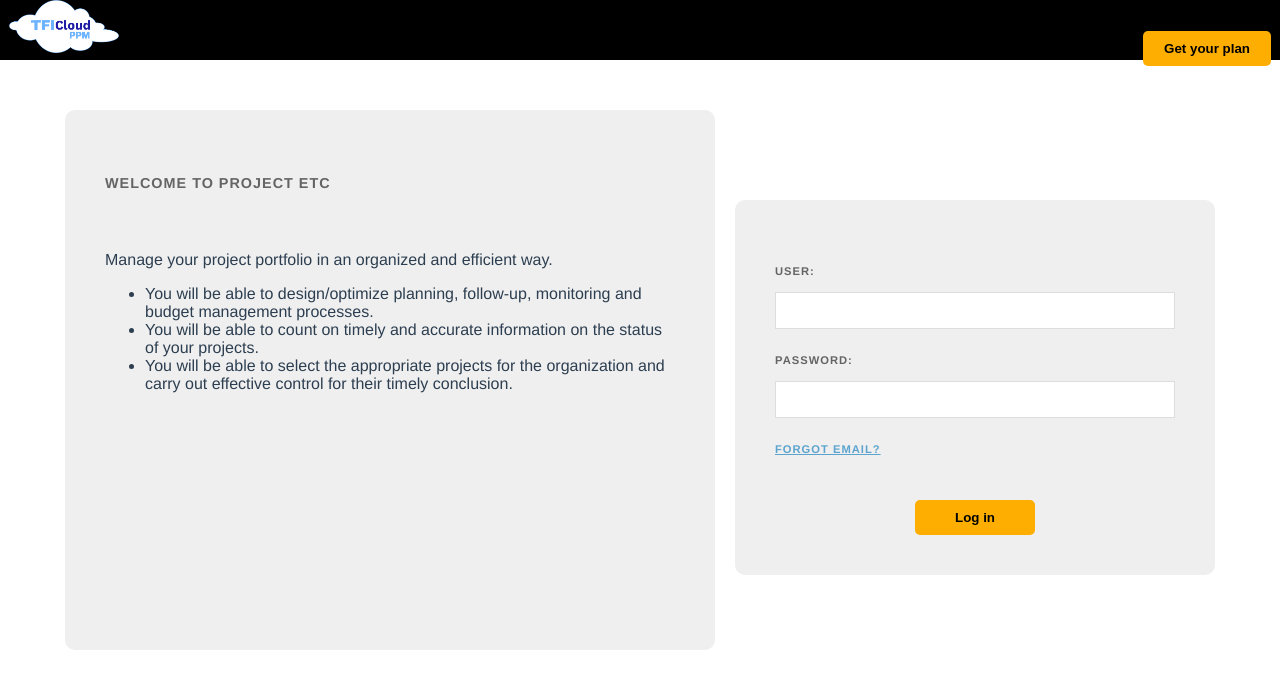
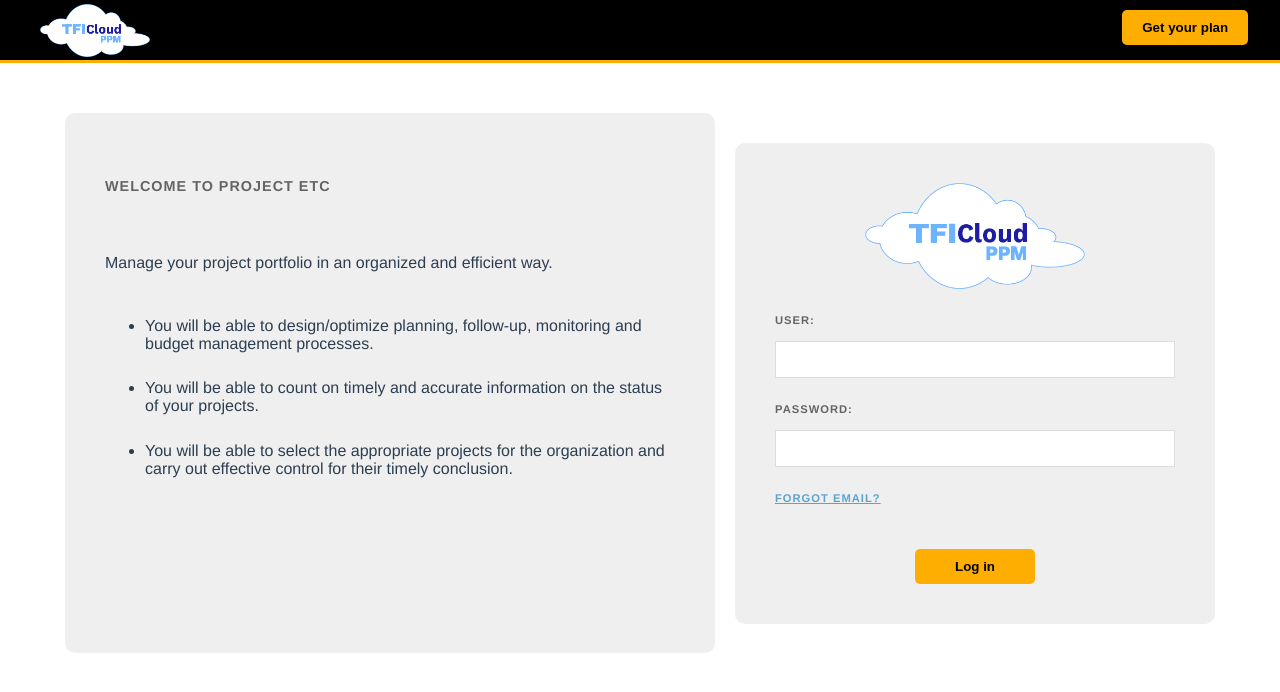
Before and after one commit to tfi-cloud/PPMetc, a Vue app in the folder modal-project/: page / in a window 1280 px wide. Shown: the top 692 px of the page. Built offline with nearby package versions, Linux system fonts and the light colour scheme.

Commit message:
Fixing SingUpForm

```diff
--- a/modal-project/src/components/MainBar.vue
+++ b/modal-project/src/components/MainBar.vue
@@ -10,33 +10,37 @@ export default {
 }
 </script>
 
-<style>
+<style escoped>
+
   div .main-nav{
     width: 100%;
     height: 60px;
     background-color: black;
     display: block;
-    margin: 0%;
     margin-bottom: 40px;
+    column-count: 2;
+    border-bottom-style: solid !important;
+    border-bottom-color: #FEAE00;
   }
   button{
     border:none;
     background-color:#FEAE00;
     color:black;
     font-weight: bold;
-    width: 10%;
+    width: 20%;
     padding: 10px 20px;
-    margin-top: 5px;
+    margin-top: 10px;
     border-radius: 5px;
-    margin-right: 0;
-    margin-left: 80%;
+    margin-left: 70%;
     cursor: pointer;
     display: inline-block;
   }
-  img{
-    max-width: 110px;
+  .logo{
+    width: 110px;
     max-height: auto;
-    display: inline-block;
+    margin-right: 70%;
+    margin-top: 4px;
+    cursor: pointer;
   }
 
 </style>
--- a/modal-project/src/components/SignUpForm.vue
+++ b/modal-project/src/components/SignUpForm.vue
@@ -13,6 +13,7 @@
 
         <div class="log-in">
             <form>
+                <img class="logo-cloud" src="@/assets/TFI-Cloud.png"/>
                 <label>User:</label>
                 <input type="text" required>
                 <label>Password:</label>
@@ -55,14 +56,27 @@ export default {
         font-weight: bold;
         margin-bottom: 60px;
     }
+    ul{
+        padding-top: 5%;
+    }
+    li{
+        padding-bottom: 5%;
+    }
     form{
         width: 400px;
         margin: 10px;
-        margin-top: 20%;
+        margin-top: 8%;
         background: #EFEFEF;
         text-align: left;
         padding: 40px;
         border-radius: 10px;
+    }
+    .logo-cloud{
+        width: 55%;
+        height: auto;
+        display: block;
+        margin-left: auto;
+        margin-right: auto;
     }
     label{
         color:#646464;
```
